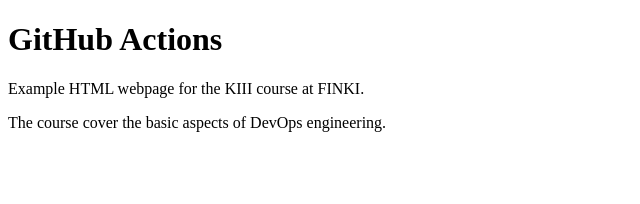
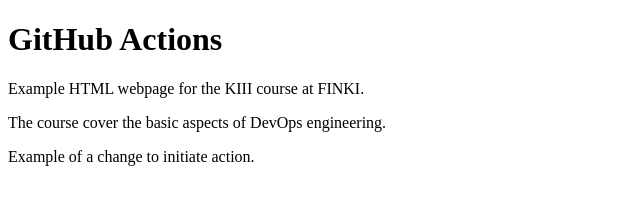
Before and after one commit to filipavramoski/KIII-CI-CD, a plain HTML site: page index.html in a window 1280 px wide. Shown: the whole page, without its empty margins (0-640 px from the left). Drawn offline with Linux system fonts and the light colour scheme.

Commit message:
Update index.html
Example of a change to initiate action

```diff
--- a/index.html
+++ b/index.html
@@ -4,5 +4,6 @@
     <h1>GitHub Actions</h1>
     <p>Example HTML webpage for the KIII course at FINKI.</p>
     <p>The course cover the basic aspects of DevOps engineering.</p>
+     <p>Example of a change to initiate action.</p>
   </body>
 </html>
```
